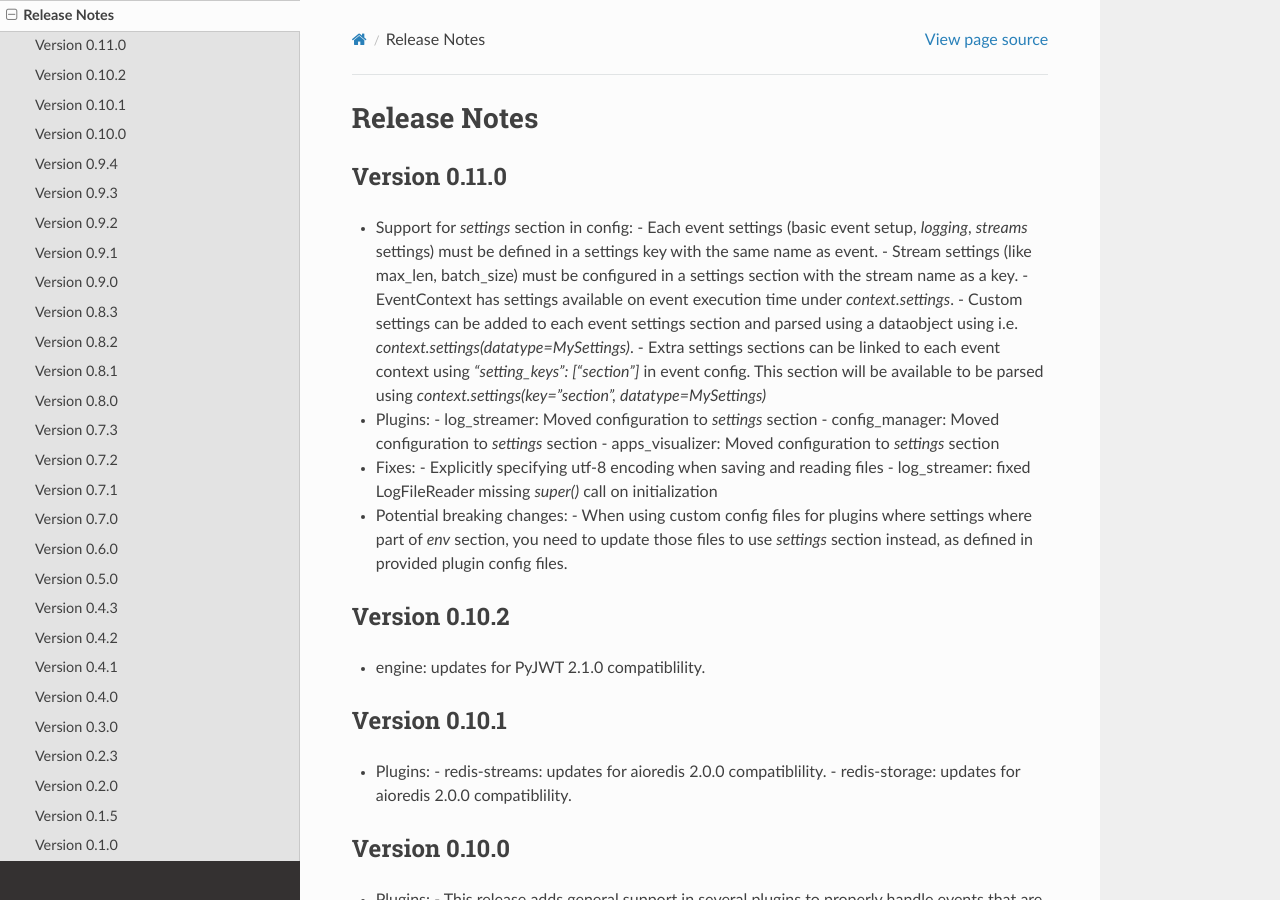
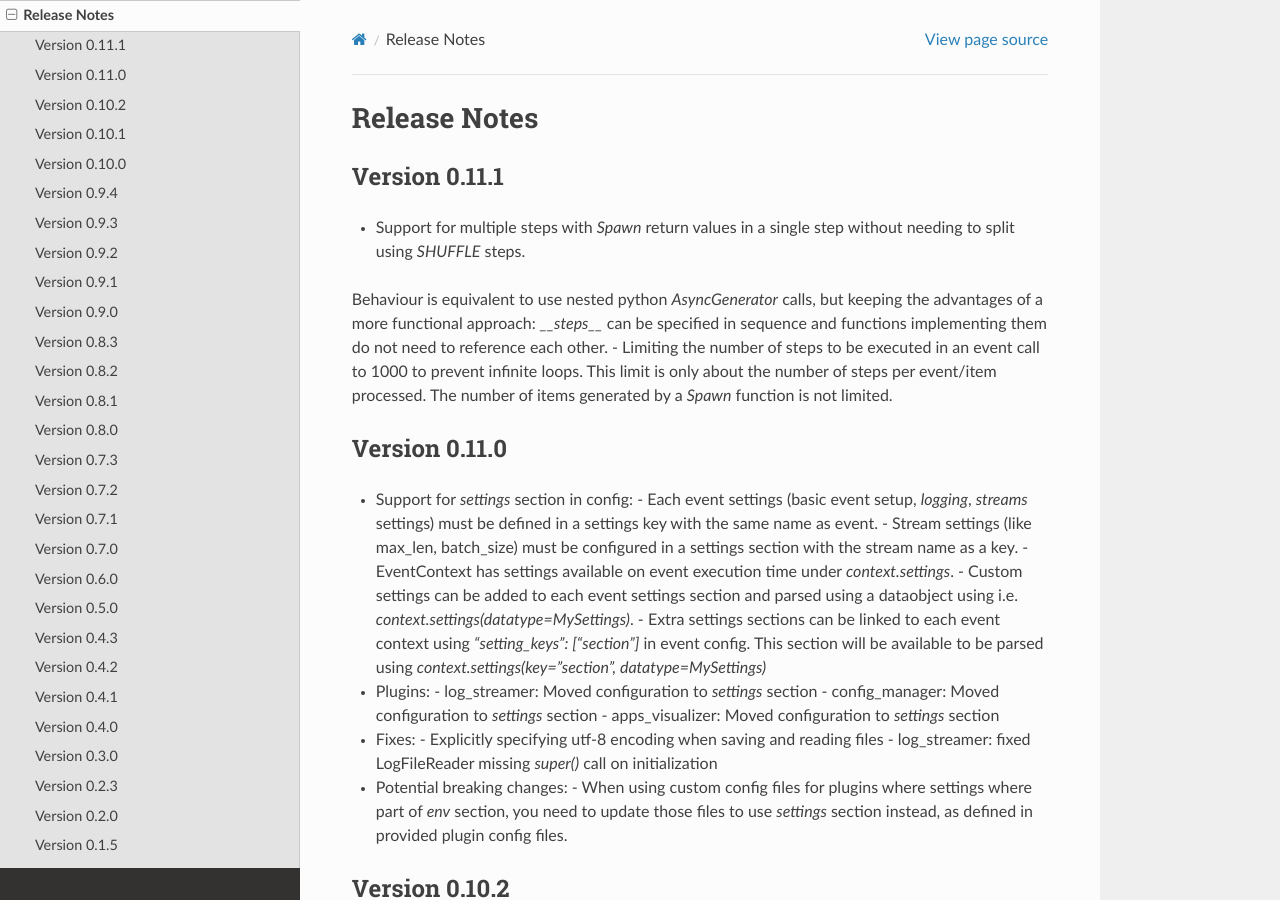
Before and after one commit to hopeit-git/hopeit.engine, a Sphinx documentation site: the page built from docs/source/release-notes.rst, in a window 1280 px wide and 900 px high. Built offline with Sphinx 7.4.7 and the Read the Docs theme 2.0.0, drawn with Linux system fonts in a browser that asks for light colours; pages that are not in the unit, such as notebooks, are missing from menus.

Commit message:
Prepare release 0.11.1

```diff
--- a/docs/source/release-notes.rst
+++ b/docs/source/release-notes.rst
@@ -1,5 +1,14 @@
 Release Notes
 =============
+
+Version 0.11.1
+______________
+- Support for multiple steps with `Spawn` return values in a single step without needing to split using `SHUFFLE` steps.
+Behaviour is equivalent to use nested python `AsyncGenerator` calls, but keeping the advantages of a more functional approach:
+`__steps__` can be specified in sequence and functions implementing them do not need to reference each other.
+- Limiting the number of steps to be executed in an event call to 1000 to prevent infinite loops. This limit is only
+about the number of steps per event/item processed. The number of items generated by a `Spawn` function is not limited.
+
 
 Version 0.11.0
 ______________
--- a/engine/src/hopeit/server/version.py
+++ b/engine/src/hopeit/server/version.py
@@ -8,7 +8,7 @@ import os
 import sys
 
 ENGINE_NAME = "hopeit.engine"
-ENGINE_VERSION = "0.11.0"
+ENGINE_VERSION = "0.11.1"
 
 # Major.Minor version to be used in App versions and Api endpoints for Apps/Plugins
 APPS_API_VERSION = '.'.join(ENGINE_VERSION.split('.')[0:2])
```
Also changed, not shown: 2 other files.
